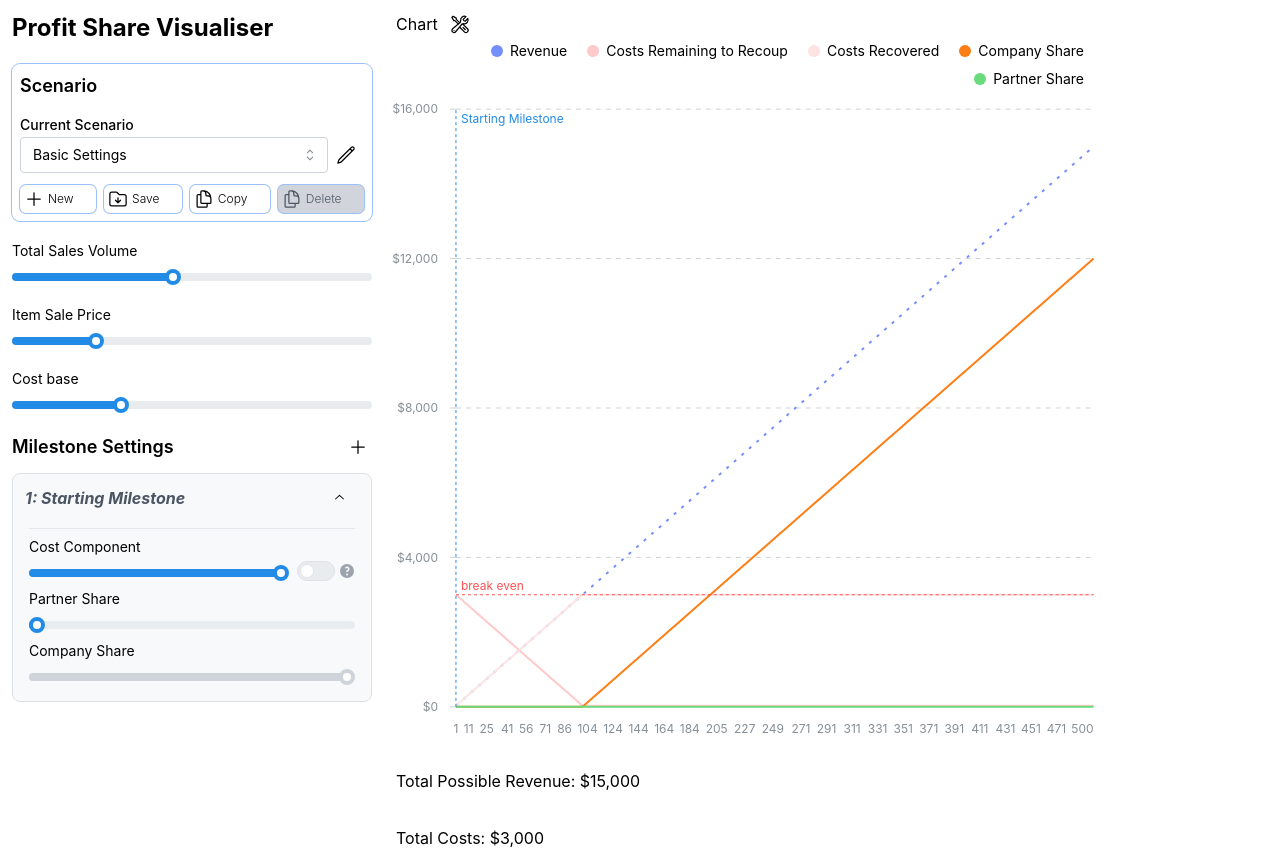
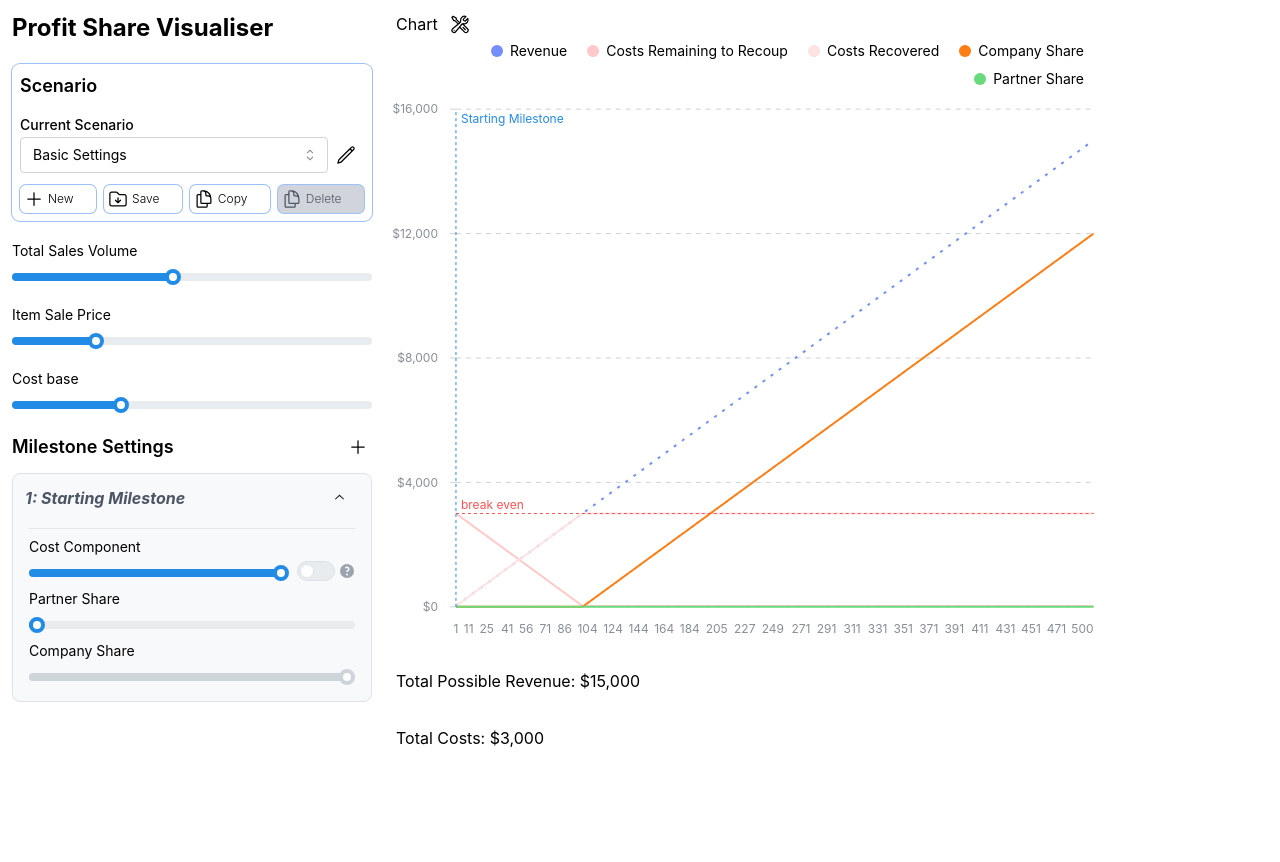
Before and after one commit to bentron2000/profit-share-tool, a Next.js app: page / in a window 1280 px wide. After the commit the page ends 800 px from the top, so only its background shows below. Built offline with nearby package versions, Linux system fonts and the light colour scheme.

Commit message:
fix scrolls

```diff
--- a/src/app/@chart/page.tsx
+++ b/src/app/@chart/page.tsx
@@ -8,6 +8,7 @@ import { dataKey, series } from '../../lib/constants'
 import { milestonesToReferenceLines } from '../../lib/reference-lines'
 import { ChartSettings } from '@/Components/ChartSettings'
 import { ResultInfo } from '@/Components/ResultInfo'
+import { ResponsiveContainer } from 'recharts'
 
 export default function ChartPage() {
   noStore()
@@ -28,8 +29,8 @@ export default function ChartPage() {
         <ChartSettings />
       </div>
       <div className='flex w-4/5 flex-col gap-8'>
+        <ResponsiveContainer height={'75vh'}>
           <LineChart
-          h={700}
             data={data}
             dataKey={dataKey}
             withLegend
@@ -43,6 +44,7 @@ export default function ChartPage() {
               `$${new Intl.NumberFormat('en-AU').format(value)}`
             }
           />
+        </ResponsiveContainer>
         <ResultInfo />
       </div>
     </div>
--- a/src/app/@controls/page.tsx
+++ b/src/app/@controls/page.tsx
@@ -11,7 +11,7 @@ import { ScrollArea } from '@mantine/core'
 
 export default function ControlsPage() {
   return (
-    <ScrollArea>
+    <ScrollArea h='100vh'>
       <div className='flex flex-col gap-5 p-3'>
         <h1 className='text-2xl font-bold'>Profit Share Visualiser</h1>
         <LoadSave />
--- a/src/app/layout.tsx
+++ b/src/app/layout.tsx
@@ -39,9 +39,9 @@ export default function RootLayout({
       <body>
         <MantineProvider theme={theme}>
           <Notifications />
-          <div className='flex h-screen'>
-            <div className='w-96'>{controls}</div>
-            <div className='grow'>{chart}</div>
+          <div className='flex'>
+            <div className='h-screen w-96'>{controls}</div>
+            <div className='h-screen grow overflow-hidden'>{chart}</div>
           </div>
         </MantineProvider>
       </body>
```
Lines whose indentation alone changed are shown as unchanged.
